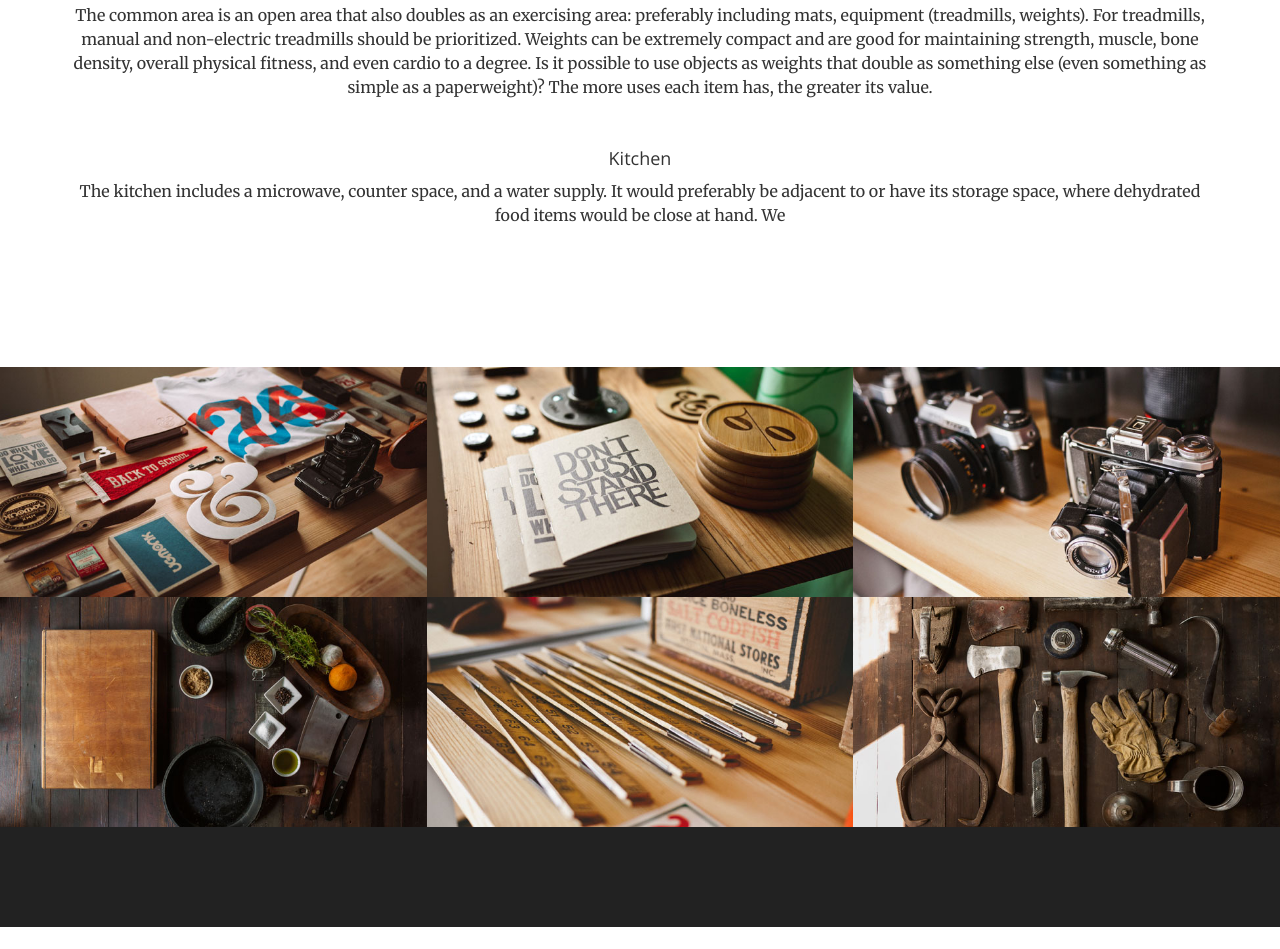
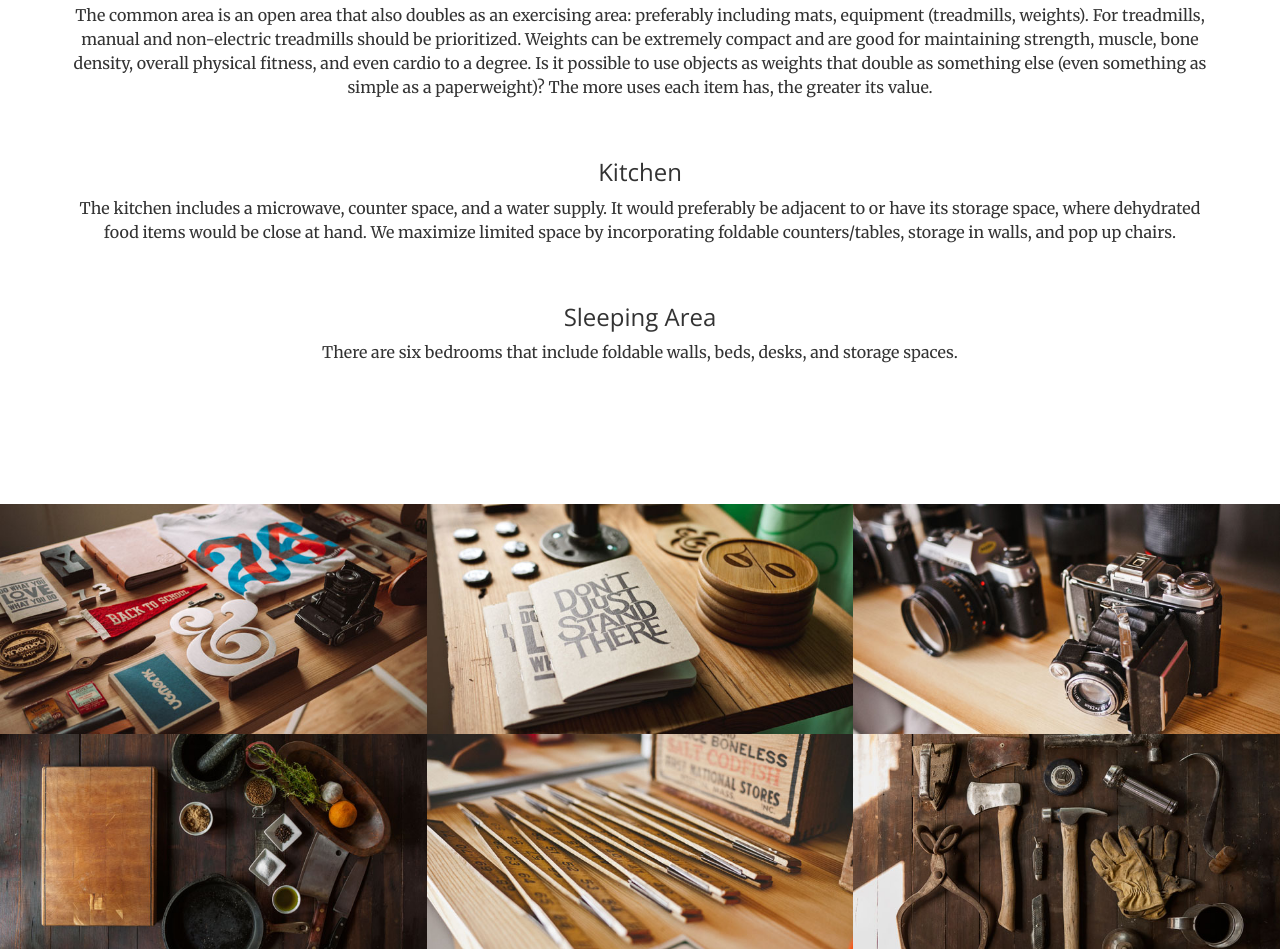
Before and after one commit to crawwwlspace/crawwwl.space, a website: page index.html in a window 1280 px wide. Shown: the part 1710-2659 px from the top of the page. Drawn offline with nearby package versions, Linux system fonts and the light colour scheme.

Commit message:
Sleeping Area

```diff
--- a/index.html
+++ b/index.html
@@ -105,8 +105,11 @@
                     <p>The common area is an open area that also doubles as an exercising area: preferably including mats, equipment (treadmills,    weights). For treadmills, manual and non-electric treadmills should be prioritized.
                         Weights can be extremely compact and are good for maintaining strength, muscle, bone density, overall physical fitness, and even cardio to a degree. Is it possible to use objects as weights that double as something else (even something as simple as a paperweight)? The more uses each item has, the greater its value.</p>
                     <br>
-                    <h4>Kitchen</h4>
-                    <p>The kitchen includes a microwave,  counter space, and a water supply. It would preferably be adjacent to or have its storage space, where dehydrated food items would be close at hand. We</p>
+                    <h3>Kitchen</h3>
+                    <p>The kitchen includes a microwave,  counter space, and a water supply. It would preferably be adjacent to or have its storage space, where dehydrated food items would be close at hand. We maximize limited space by incorporating foldable counters/tables, storage in walls, and pop up chairs.</p>
+                    <br>
+                    <h3>Sleeping Area</h3>
+                    <p>There are six bedrooms that include foldable walls, beds, desks, and storage spaces.</p>
                 </div>
             </div>
         </div>
```
